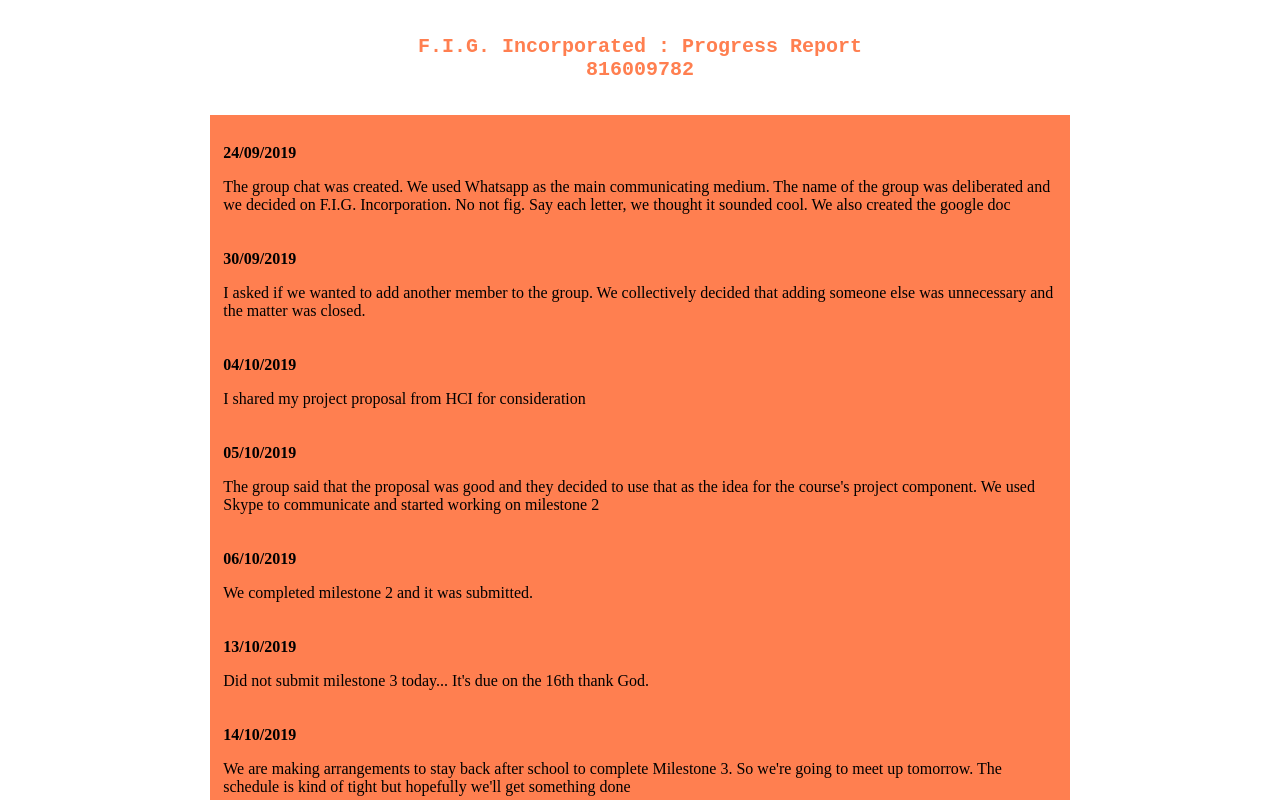
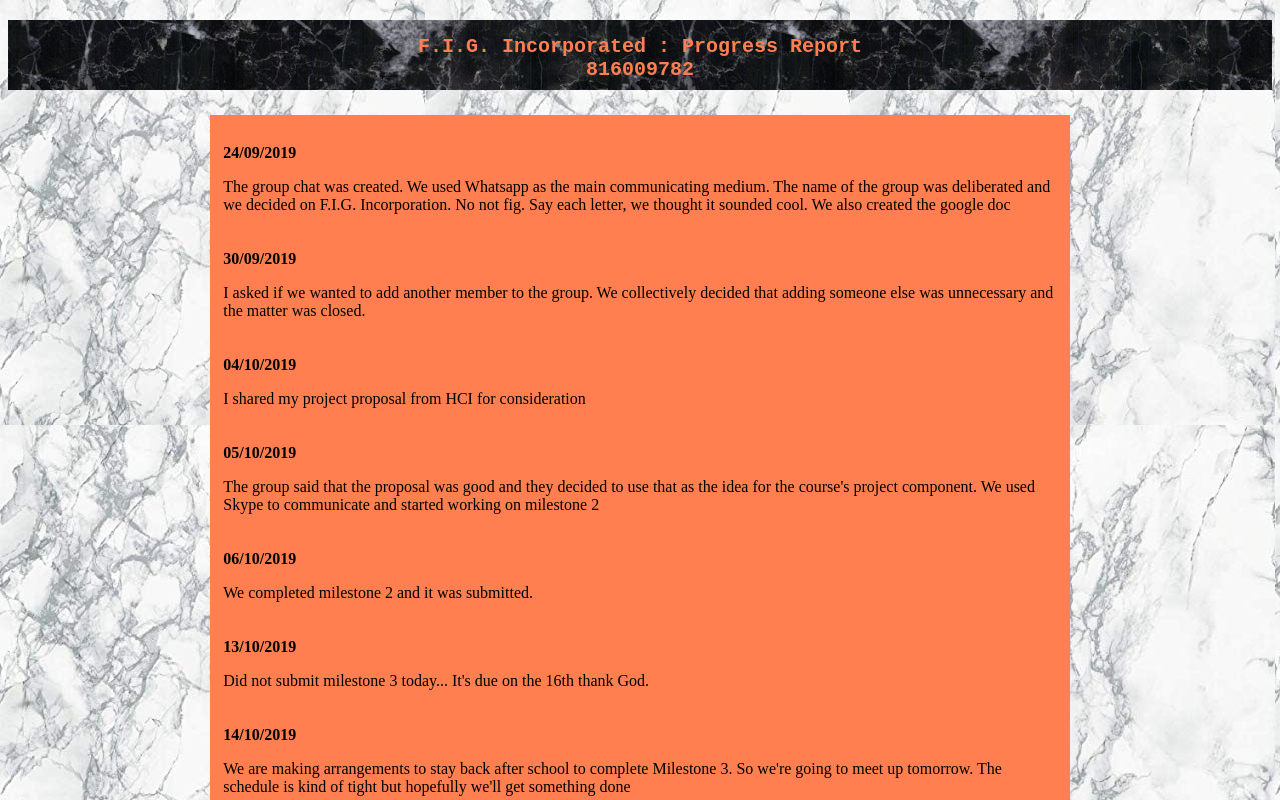
Before and after one commit to BrainUndefined/js-2tvepv, a website: page index.html in a window 1280 px wide. Shown: the top 800 px of the page. Drawn offline with Linux system fonts and the light colour scheme.

Commit message:
1 file modified

```diff
--- a/index.html
+++ b/index.html
@@ -7,13 +7,13 @@
         <style>
 
             body{
-                background-image: url(images/background1.jpg);
+                background-image: url(background1.jpg);
             }
 
             .img-back{
                 height: 70px;
 	            width: 100%;
-	            background-image: url(images/background2.jpg);
+	            background-image: url(background2.jpg);
                 color: #FF7F50;
                 font-family: monospace;
                 font-weight: bold;
```
